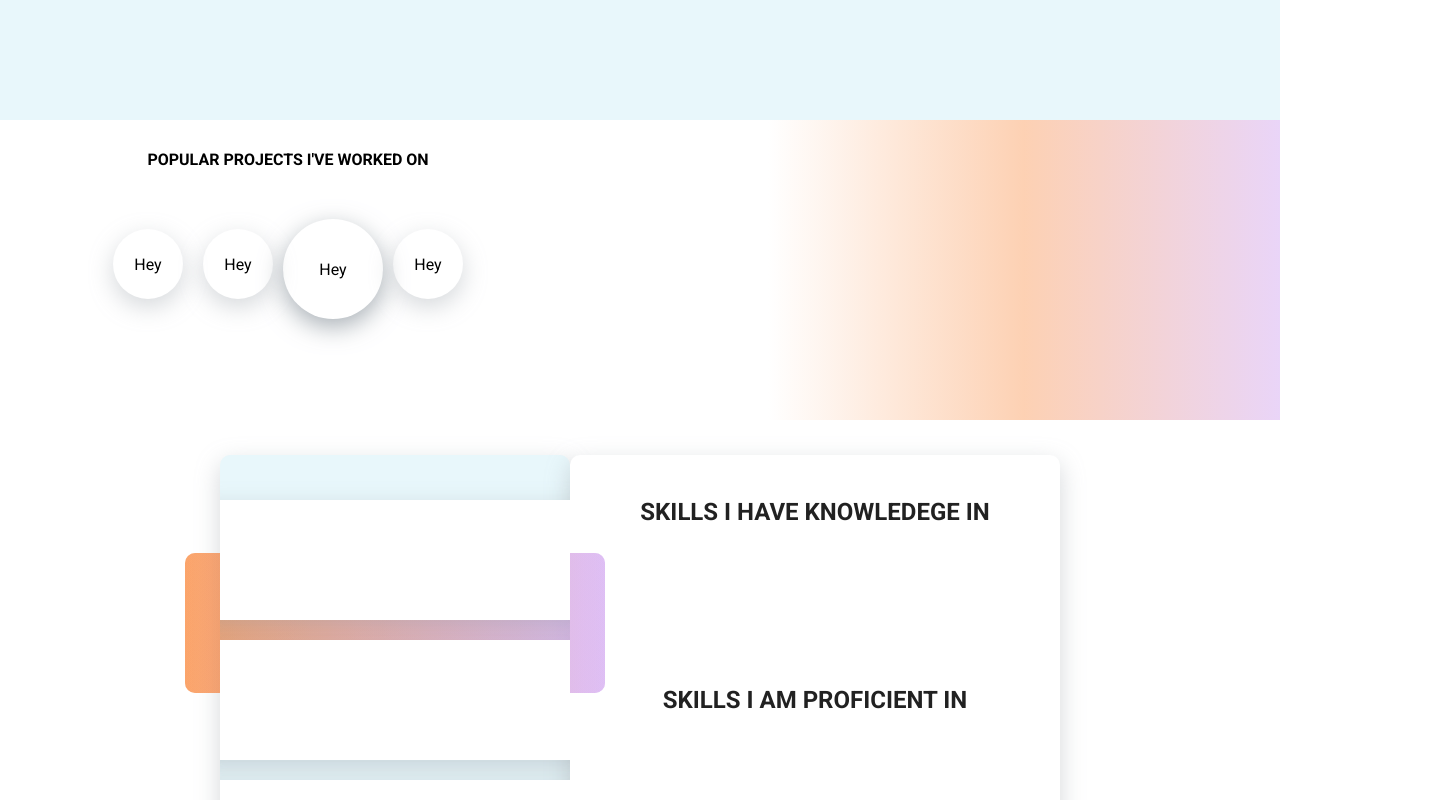
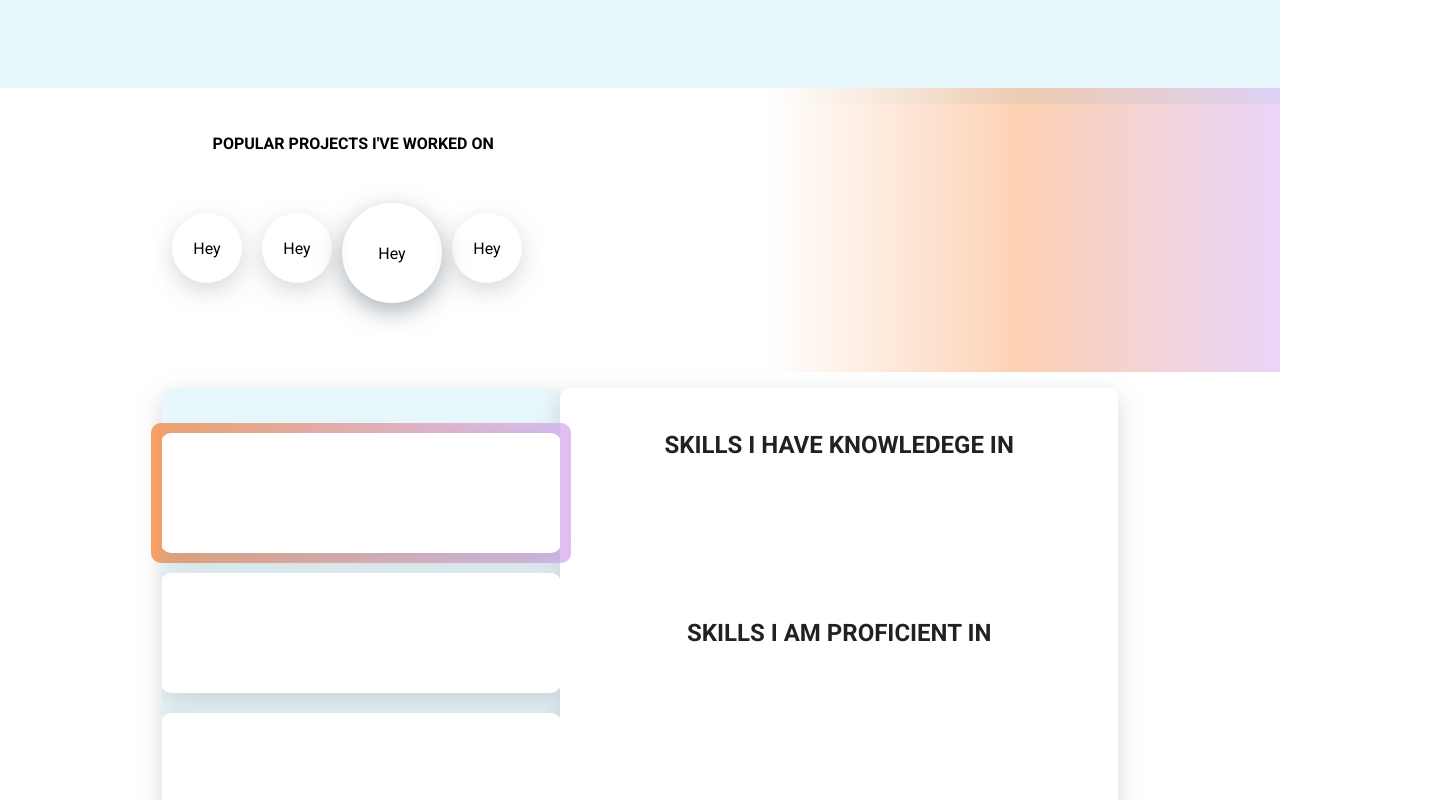
Before and after one commit to colbybeach/colbybeach.github.io, a React (Create React App) app in the folder React Overhaul/Client/: page / in a window 1280 px wide. Shown: the part 480-1280 px from the top of the page, 1442 px wide, since content can reach past the window. Built offline with nearby package versions, Linux system fonts and the light colour scheme.

Commit message:
Added grid to fix margins

```diff
--- a/React Overhaul/Client/src/App.js
+++ b/React Overhaul/Client/src/App.js
@@ -16,7 +16,7 @@ function App() {
           <MainBanner />
         </>
       }/>
-       <Section height={'300px'} background={'white'} content= {
+       <Section height={'300px'} background={'linear-gradient(to left, rgb(212, 171, 241,0.5) , rgb(248, 102, 4,0.3), white, white, white, white)'} content= {
           <ProjectPreviewBanner />
       }/>
 
@@ -30,7 +30,7 @@ function App() {
       <Section height={'700px'} background={'white'} content= {
           <ProjectSection/>
       }/>
-      <Section height={'600px'} background={'white'} content= {
+      <Section height={'600px'} background={'linear-gradient(to left, rgb(212, 171, 241,0.5) , rgb(248, 102, 4,0.3), white, white, white, white)'} content= {
           <GithubSection />
       }/>
       <Section height={'600px'} background={'white'} id={"contact"} content= {
--- a/React Overhaul/Client/src/Components/Section.jsx
+++ b/React Overhaul/Client/src/Components/Section.jsx
@@ -1,11 +1,17 @@
 import React from 'react'
+import { Grid } from '@mui/material'
 
 export default function Section({height, background, content, id}) {
   return (
 
     <div style={{height: height, background: background}} id={id}>
-        {content}
-
+      <Grid container spacing={2}>
+        <Grid item xs={1.5}></Grid>
+        <Grid item xs={9}>
+            {content}
+        </Grid>
+        <Grid item xs={1.5}></Grid>
+      </Grid>
     </div>
   )
 }
--- a/React Overhaul/Client/src/Components/Sections/GithubSection/githubsection.module.css
+++ b/React Overhaul/Client/src/Components/Sections/GithubSection/githubsection.module.css
@@ -4,8 +4,3 @@
     height: 100%;
     width: 100%;
 }
-
-.gradientHalf{
-    width: 40%;
-    background: linear-gradient(to left, rgb(212, 171, 241,0.5) , rgb(248, 102, 4,0.3), white);
-}
--- a/React Overhaul/Client/src/Components/Sections/MainBanner/MainBanner.jsx
+++ b/React Overhaul/Client/src/Components/Sections/MainBanner/MainBanner.jsx
@@ -6,7 +6,7 @@ export default function MainBanner() {
   return (
     <div className={styles.MainBannerContainer}>
 
-      <div style={{width: '40%'}}>
+      <div style={{width: '60%'}}>
 
 
         <h1 className={styles.bannerTitle}>Who...Me?</h1>
@@ -24,7 +24,7 @@ export default function MainBanner() {
                 variant="contained" href="#contact">Contact Me!</Button>
       </div>
 
-      <div style={{width: "30%"}}>
+      <div style={{width: "40%"}}>
 
       </div>
     </div>
--- a/React Overhaul/Client/src/Components/Sections/NavBar/navbar.module.css
+++ b/React Overhaul/Client/src/Components/Sections/NavBar/navbar.module.css
@@ -1,6 +1,6 @@
 .MainNavBarContainer{
     position: fixed;
-    width: 100%;
+    width: 75%;
     height: 80px;
     display: flex;
     align-items: center;
@@ -9,13 +9,12 @@
 }
 
 .NavBarSecondaryContainer{
-    width: 70%;
+    width: 100%;
     height: 90%;
     background-color: white;
     display: flex;
     justify-content: space-around;
     border-radius: 10px;
-    margin: 30px;
     box-shadow: rgba(149, 157, 165, 0.8) 0px 8px 24px;
 }
 
--- a/React Overhaul/Client/src/Components/Sections/ProjectPreviewBanner/projectpreviewbanner.module.css
+++ b/React Overhaul/Client/src/Components/Sections/ProjectPreviewBanner/projectpreviewbanner.module.css
@@ -6,22 +6,15 @@
 }
 
 .contentContainer{
-    width: 45%;
+    width: 40%;
     height: 100%;
     display: flex;
     align-items: center;
     flex-direction: column;
 }
+
 .circleRow{
     width: 100%;
     margin-top: 50px;
     display: flex;
-    justify-content: center;
 }
-
-
-
-.gradientHalf{
-    width: 40%;
-    background: linear-gradient(to left, rgb(212, 171, 241,0.5) , rgb(248, 102, 4,0.3), white);
-}
--- a/React Overhaul/Client/src/Components/Sections/ProjectSection/projectsection.module.css
+++ b/React Overhaul/Client/src/Components/Sections/ProjectSection/projectsection.module.css
@@ -2,7 +2,7 @@
     display: flex;
     flex-direction: column;
     align-items: center;
-    justify-content: space-around;
+    justify-content: center;
     height: 100%;
     width: 100%;
 }
@@ -10,9 +10,10 @@
     text-transform: uppercase;
 }
 .projectRow{
-    width: 70%;
+    width: 100%;
     height: 500px;
     display: flex;
+    margin-top: 20px;
     flex-direction: row;
     justify-content: space-around;
     border-radius: 10px;
--- a/React Overhaul/Client/src/Components/SkillChooser/skillchoser.module.css
+++ b/React Overhaul/Client/src/Components/SkillChooser/skillchoser.module.css
@@ -9,6 +9,5 @@
     box-shadow: none !important;
     border-radius: 10px !important;
     box-shadow: var(--box-shadow-1) !important;
-    margin-left: 220px;
 
 }
--- a/React Overhaul/Client/src/Components/SkillOption/SkillOption.jsx
+++ b/React Overhaul/Client/src/Components/SkillOption/SkillOption.jsx
@@ -8,10 +8,10 @@ export default function SkillOption({active, onClick, image, title, desc}) {
     function moveGradient(){
         const styles = {marginBottom: '23%'}
 
-        if(active == 0) styles.marginBottom = '22.95%'
-        if(active == 1) styles.marginBottom = '7.7%'
-        if(active == 2) styles.marginBottom = '-7.8%'
-        if(active == 3) styles.marginBottom = '-23%'
+        if(active == 0) styles.marginBottom = '420px'
+        if(active == 1) styles.marginBottom = '140px'
+        if(active == 2) styles.marginBottom = '-140px'
+        if(active == 3) styles.marginBottom = '-420px'
 
         return styles
     }
--- a/React Overhaul/Client/src/Components/SkillShowcaseContainer/skillshowcasecontainer.module.css
+++ b/React Overhaul/Client/src/Components/SkillShowcaseContainer/skillshowcasecontainer.module.css
@@ -8,7 +8,6 @@
     box-shadow: none !important;
     border-radius: 10px !important;
     box-shadow: var(--box-shadow-1) !important;
-    margin-right: 220px;
 }
 
 .head{
```
Also changed, not shown: 1 other file (tests, documents, lock files or other folders).
